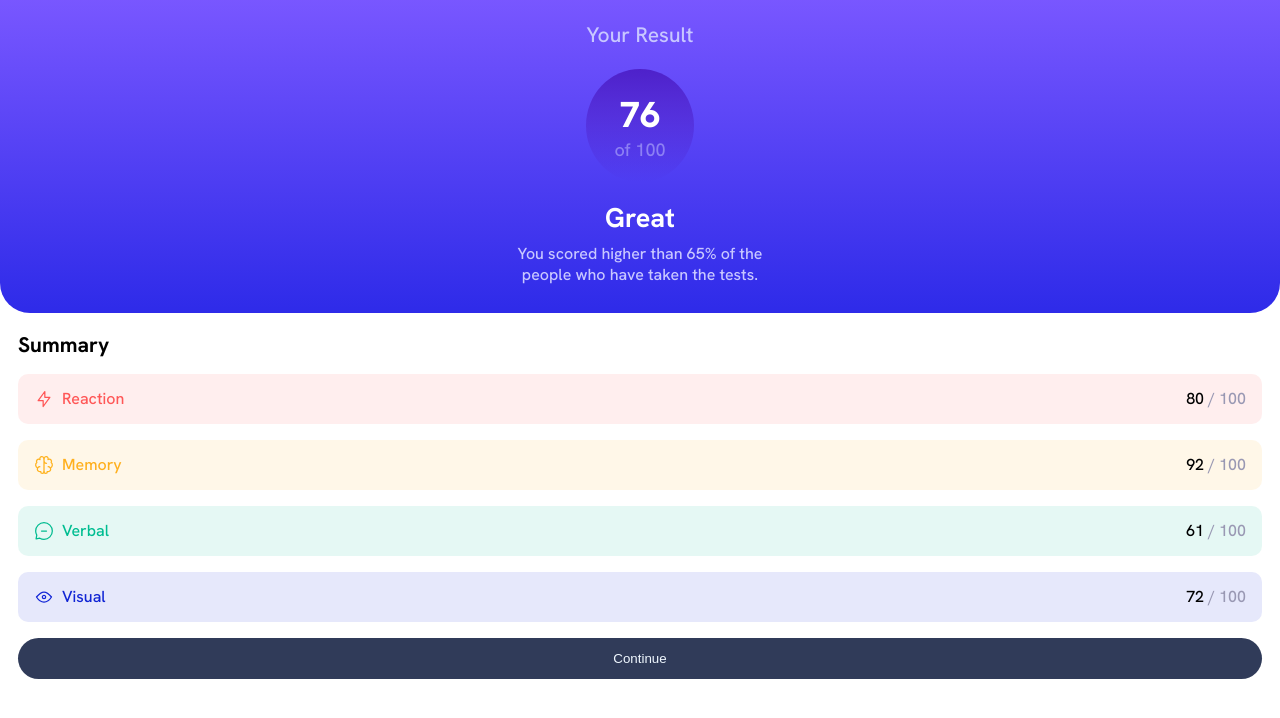
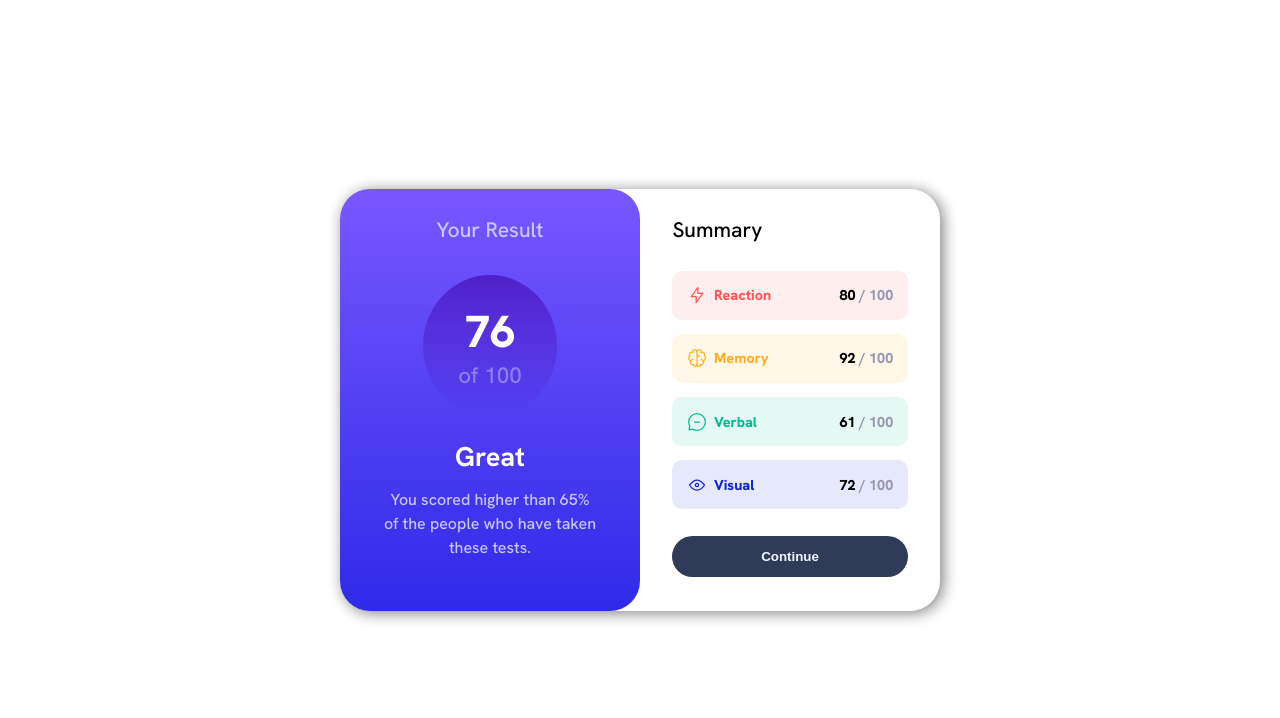
Before and after one commit to Ameya-kawade/results-summary-component, a plain HTML site: page index.html in a window 1280 px wide. Drawn offline with Linux system fonts and the light colour scheme.

Commit message:
Desktop view completed

```diff
--- a/index.html
+++ b/index.html
@@ -24,13 +24,13 @@
       </div>
       <h2 id="great">Great</h2>
       <div class="paragraph">
-        You scored higher than 65% of the <br>
-        people who have taken the tests.
+        You scored higher than 65% of the
+        people who have taken these tests.
       </div>
     </div>
 
     <div id="second-box">
-        <h3>Summary</h3>
+        <h3 id="s-heading">Summary</h3>
         <div class="result-containers" id="reaction-box">
           <div class="together">
           <img src="assets/images/icon-reaction.svg" class="spacing-for-icons" alt="Reaction-svg">
--- a/style.css
+++ b/style.css
@@ -10,6 +10,7 @@ html{
 
 body{
     font-size: 1.125rem;
+    height: fit-content;
 }
 
 .black-text{
@@ -21,7 +22,7 @@ body{
 }
 @media screen and (min-width:200px) {
     .main-container{
-        min-height: 100vh;
+        min-height: fit-content;
         width: 100%;
         display: flex;
         flex-direction: column;
@@ -62,6 +63,8 @@ body{
         color: white;
     }
     .paragraph{
+        width: 90%;
+        max-width: 297px;
         margin: 0em auto 1.7em auto;
         font-size: 1rem;
         color: hsl(241, 100%, 89%);
@@ -71,12 +74,16 @@ body{
         width: 100%;
         padding: 1em;
     }
+    #s-heading{
+        font-weight: 500;
+    }
     .result-containers{
         height: 50px;
         width: 100%;
         margin: 1em auto;
         background-color: aqua;
         display: flex;
+        flex-wrap: wrap;
         justify-content: space-between;
         align-items: center;
         padding: 1em;
@@ -116,7 +123,7 @@ body{
         border: none;
         background-color: #303b59;
         color: aliceblue;
-        transition: all .5s ease-out;
+        transition: all .2s ease-out;
     }
 
     #continue:hover{
@@ -126,5 +133,80 @@ body{
 
 }
 
+@media screen and (min-width : 680px) {
+    body{
+        min-height: 100vh;
+        width: 100%;
+        display: flex;
+        justify-content: center;
+        align-items: center;
+    }
+    .main-container{
+        flex-direction: row;
+        width: 70%;
+        max-width: 600px;
+        justify-content: center;
+        align-items: flex-start;
+        min-height: fit-content;
+        height: fit-content;
+        background-color: white;
+        box-shadow: 3px 2px 15px grey;
+        border-top-left-radius: 30px;
+        border-top-right-radius: 30px;
+        border-bottom-left-radius: 30px;
+        border-bottom-right-radius: 30px;
+    }
+    #first-box{
+        font-size: 1em;
+        width: 50%;
+        height: 100%;
+        padding: 1.5em 1.2em;
+        border-top-left-radius: 30px;
+        border-top-right-radius: 30px;
+    }
+    #second-box{
+        font-size: 1em;
+        width: 50%;
+        height: 100%;
+        padding: 1.5em 1.8em;
+        padding-inline: 1.8em;
+    }
+    #f-heading{
+        margin: 0 auto;
+        margin-bottom: 1.5em;
+    }
+    .circle{
+        font-size: 1.4rem;
+    }
+    #great{
+        margin-bottom: .5em;
+    }
+    .paragraph{
+        width: 84%;
+        line-height: 1.5;
+        text-align: center;
+        margin-bottom: 1.5em;
+    }
+    .result-containers{
+        height: fit-content;
+        font-size: 80%;
+    }
+    #s-heading{
+        margin-bottom: 1.3em;
+        font-weight: 500;
+    }
+    #continue{
+        margin: 2em auto 0 auto;
+    }
+}
+
+.result-containers{
+    font-weight: 800;
+}
+
+#continue{
+    font-weight: 700;
+}
+
 .attribution { font-size: 11px; text-align: center; }
 .attribution a { color: hsl(228, 45%, 44%); }
```
Also changed, not shown: 3 other files.
